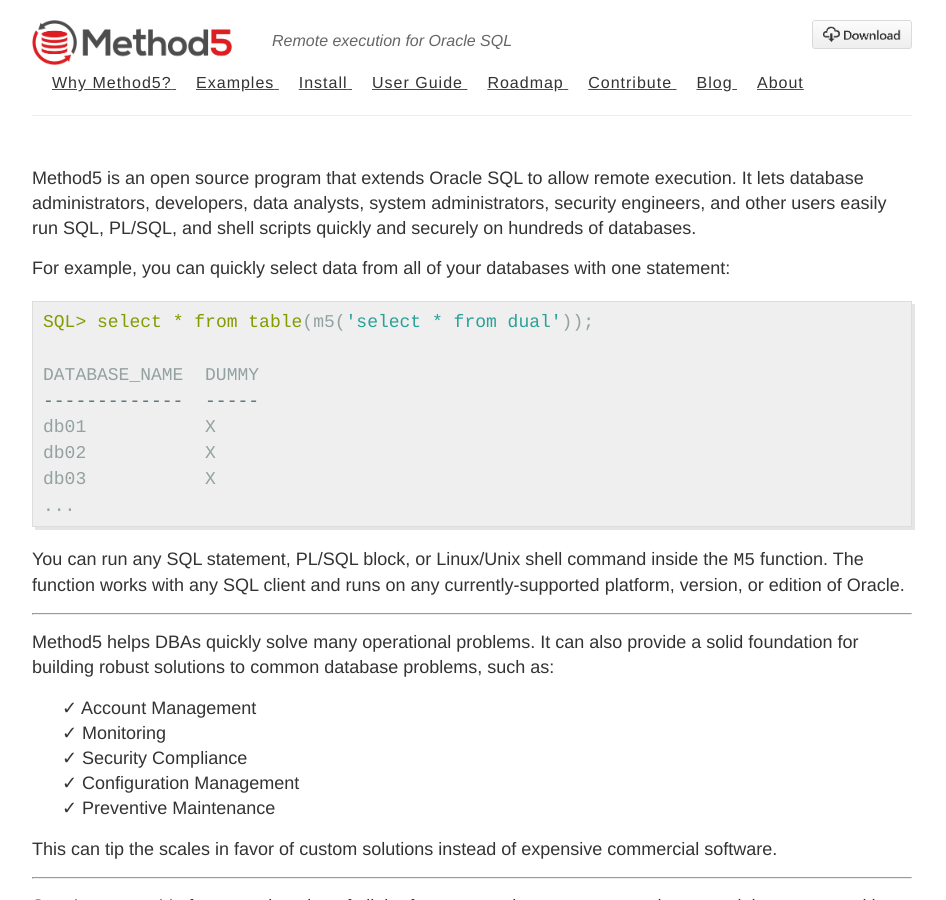
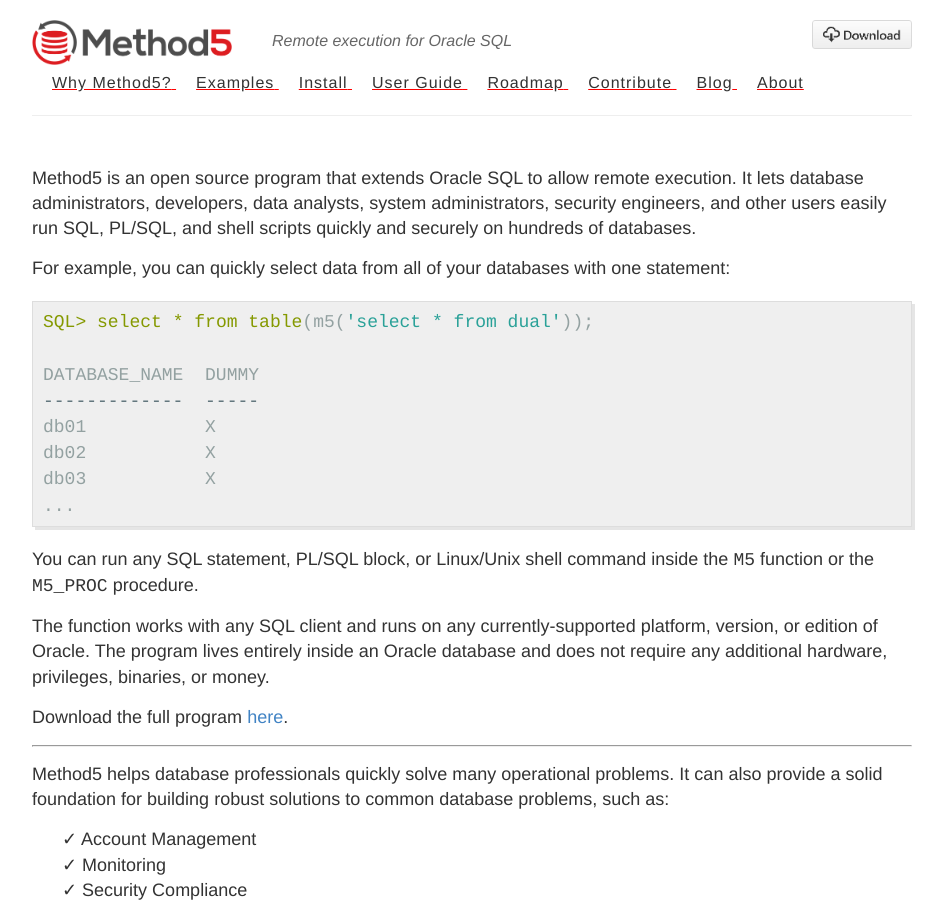
Before and after one commit to method5/method5.github.io, a Jekyll site: the page built from index.md, in a window 1280 px wide and 900 px high. Shown: the whole window, without its empty margins (168-1114 px from the left). Built offline with Jekyll 4.4.1, drawn with Linux system fonts in a browser that asks for light colours.

Commit message:
Minor text changes.
Added M5_PROC next to M5.
Added note about it not requiring additional hardware, binaries, or money.
Added another download link.

```diff
--- a/index.md
+++ b/index.md
@@ -17,11 +17,15 @@ db03           X
 ...
 {% endhighlight %}
 
-You can run any SQL statement, PL/SQL block, or Linux/Unix shell command inside the `M5` function. The function works with any SQL client and runs on any currently-supported platform, version, or edition of Oracle.
+You can run any SQL statement, PL/SQL block, or Linux/Unix shell command inside the `M5` function or the `M5_PROC` procedure.
+
+The function works with any SQL client and runs on any currently-supported platform, version, or edition of Oracle.  The program lives entirely inside an Oracle database and does not require any additional hardware, privileges, binaries, or money.
+
+Download the full program [here](https://github.com/method5/method5/archive/master.zip).
 
 ---
 
-Method5 helps DBAs quickly solve many operational problems.  It can also provide a solid foundation for building robust solutions to common database problems, such as:
+Method5 helps database professionals quickly solve many operational problems.  It can also provide a solid foundation for building robust solutions to common database problems, such as:
 
 <ul class="checkmark">
   <li> Account Management</li>
```
